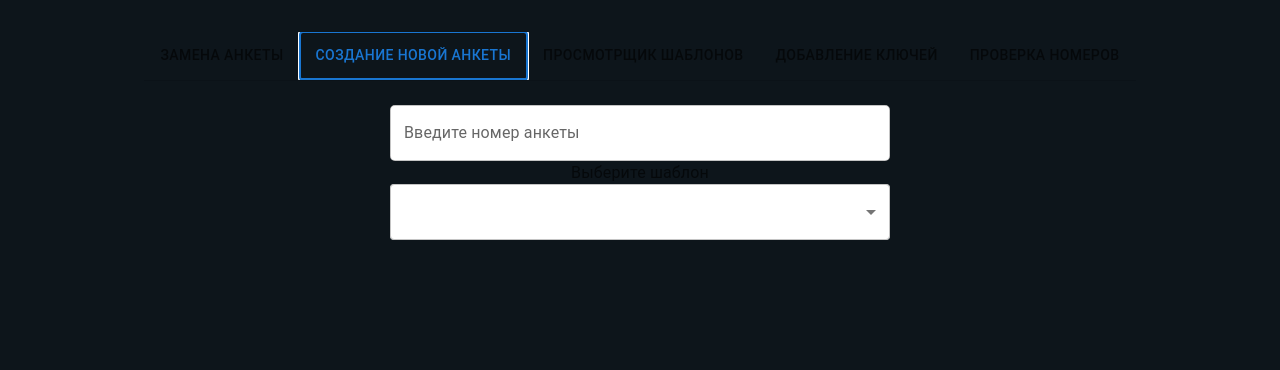
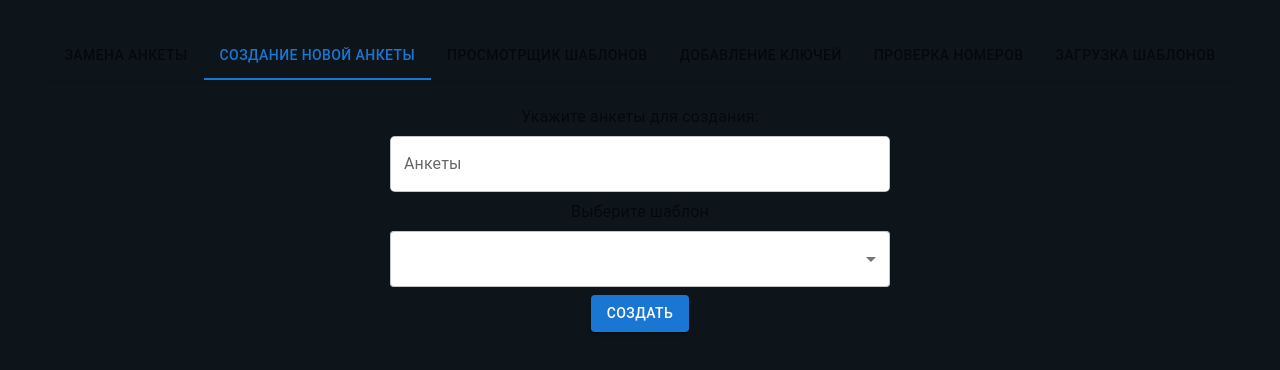
Before and after one commit to AmazingMoose/survey-auto, a React (Vite) app in the folder survey-auto/: page / in a window 1280 px wide. Both pictures are taken after a click on the tab "СОЗДАНИЕ НОВОЙ АНКЕТЫ". Shown: the top 370 px of the page. Built offline with nearby package versions, Linux system fonts and the light colour scheme.

Commit message:
Add new panels

```diff
--- a/survey-auto/package.json
+++ b/survey-auto/package.json
@@ -17,6 +17,7 @@
     "@mui/material": "^7.2.0",
     "@mui/styled-engine-sc": "^7.2.0",
     "@uiw/react-codemirror": "^4.24.0",
+    "axios": "^1.10.0",
     "codemirror": "^6.0.2",
     "react": "^19.1.0",
     "react-dom": "^19.1.0",
--- a/survey-auto/src/App.jsx
+++ b/survey-auto/src/App.jsx
@@ -6,7 +6,8 @@ import './App.css'
 import UpdateSurveyPanel from './components/UpdateSurveyPanel';
 import TemplateViewer from './components/TemplateViewer';
 import CreateSurveyPanel from './components/CreateSurveyPanel';
-
+import UploadTemplatePanel from './components/UploadTemplatePanel';
+import AddKeysPanel from './components/AddKeysPanel';
 
 function TabContentWrapper(props) {
   const { children, value, index, ...other } = props;
@@ -53,6 +54,7 @@ function App() {
             <Tab label="Просмотрщик шаблонов" {...allyProps(2)}/>
             <Tab label="Добавление ключей" {...allyProps(3)}/>
             <Tab label="Проверка номеров" {...allyProps(4)}/>
+            <Tab label="Загрузка шаблонов" {...allyProps(5)}/>
           </Tabs>
         </Box>
         <TabContentWrapper value={value} index={0}>
@@ -65,10 +67,13 @@ function App() {
           <TemplateViewer/>
         </TabContentWrapper>
         <TabContentWrapper value={value} index={3}>
-          Item Four
+          <AddKeysPanel/>
         </TabContentWrapper>
         <TabContentWrapper value={value} index={4}>
           Item Five
+        </TabContentWrapper>
+        <TabContentWrapper value={value} index={5}>
+          <UploadTemplatePanel/>
         </TabContentWrapper>
       </Box>
     </>
--- /dev/null
+++ b/survey-auto/src/components/AddKeysPanel.jsx
@@ -0,0 +1,46 @@
+import React, { useState } from "react";
+import Button from "@mui/material/Button";
+import Dialog from "@mui/material/Dialog";
+import DialogTitle from "@mui/material/DialogTitle";
+import TextField from "@mui/material/TextField";
+
+const AddDictDialog = (props) => {
+    const { onClose, open } = props
+    const handleClose = () => {
+        onClose()
+    }
+    return (
+        <Dialog onClose={handleClose} open={open} >
+            <DialogTitle>Введите название словаря</DialogTitle>
+            <TextField variant='filled' size="small" sx={{padding: "10px"}}/>
+            <Button>Добавить</Button>
+        </Dialog>
+    )
+}
+
+
+const AddKeysPanel = () => {
+
+    const [dialogOpen, setDialogOpen] = useState(false)
+
+
+    const handleClick = () => {
+        setDialogOpen(true)
+    }
+
+    const handleClose = () => {
+        setDialogOpen(false)
+    }
+
+    return (
+        <>
+            <Button onClick={ handleClick }>Добавить Словарь</Button>
+            <AddDictDialog
+                onClose={ handleClose }
+                open={ dialogOpen }
+            />
+        </>
+    )
+}
+
+export default AddKeysPanel
--- a/survey-auto/src/components/CreateSurveyPanel.jsx
+++ b/survey-auto/src/components/CreateSurveyPanel.jsx
@@ -1,33 +1,112 @@
 import { useState } from "react";
 import CustomSelect from "./CustomSelect";
+import Autocomplete from "@mui/material/Autocomplete";
 import TextField from "@mui/material/TextField";
+import Chip from "@mui/material/Chip";
+import Stack from "@mui/material/Stack";
+import Button from "@mui/material/Button";
+import InputLabel from "@mui/material/InputLabel";
 
 const CreateSurveyPanel = () => {
 
     const [template, setTemplate] = useState('')
+    const [surveyNames, setSurveyNames] = useState('')
+    const [badNames, setBadNames] = useState([])
+
+    const isBadOption = (option) => {
+        return badNames.includes(option)
+    }
 
     const handleTemplateChange = (event) => {
-        setTemplate(event.target.value)
+        setTemplate(event)
+    }
+
+    const validateNameString = (name) => {
+        if (name === '') return false
+        const numericSurveyName = parseInt(name)
+        return !isNaN(numericSurveyName)
+            && numericSurveyName >= 200
+            && numericSurveyName <= 999
+    }
+
+    const handleSurveyNameChange = (event, value, reason, details) => {
+        console.log(`event target val: ${event.target.value}`)
+        console.log(`value: ${value}`)
+        console.log(`reason: ${reason}`)
+        // console.log(`detail: ${details}`)
+        console.log(`surveyNames: ${surveyNames}`)
+        if (reason === 'clear' || reason === 'removeOption') {
+            setSurveyNames('')
+            if (reason === 'removeOption') {
+                setBadNames(badNames.filter(name => name !== details.option))
+            } else {
+                setBadNames([])
+            }
+            return
+        }
+        if (!validateNameString(event.target.value)) {
+            setBadNames(badNames.concat(event.target.value))
+            return
+        }
+
+        setSurveyNames(surveyNames === ''
+            ? event.target.value
+            : surveyNames.concat(',', event.target.value)
+        )
+    }
+
+    const handleInputChange = (event) => {
+        console.log(event.target.value);
     }
 
     const options = [
-        {id: 10, name: "Template1"},
-        {id: 20, name: "Template2"},
-        {id: 30, name: "Template3"},
-        {id: 40, name: "Template4"},
+        { id: 10, name: "Template1" },
+        { id: 20, name: "Template2" },
+        { id: 30, name: "Template3" },
+        { id: 40, name: "Template4" },
     ]
 
+    const hasErrors = badNames.length > 0
+
     return (
-        <>
-            <TextField id='survey-name'
+         <Stack width='100%' spacing={1} sx={{alignItems: 'center'}}>
+            <InputLabel color='primary'>
+                Укажите анкеты для создания:
+            </InputLabel>
+            <Autocomplete
+                id='survey-name'
+                options={[]}
                 label='Введите номер анкеты'
-                variant='outlined'
+                freeSolo
+                multiple
                 sx={{
-                    backgroundColor: 'white',
-                    borderRadius: '5px',
                     width:'500px'
                 }}
-                fullWidth
+                renderValue={(value, props) =>
+                    value.map((option, index) => {
+                        const { key, ...optionProps } = props({index})
+                        return (
+                            <Chip
+                                key={key}
+                                label={option}
+                                color={isBadOption(option) ? "error" : "primary"}
+                                {...optionProps}
+                            />
+                        )
+                    }
+                )}
+                onChange={handleSurveyNameChange}
+                onInputChange={handleInputChange}
+                renderInput={(params) =>
+                    <TextField
+                        sx={{backgroundColor: 'white', borderRadius: '5px'}}
+                        label='Анкеты'
+                        placeholder="Новые анкеты"
+                        error={hasErrors}
+                        helperText={hasErrors ? "Есть некорректные имена анкет" : ""}
+                        {...params}
+                    />
+                }
             />
             <CustomSelect
                 headerName={'Выберите шаблон'}
@@ -35,7 +114,8 @@ const CreateSurveyPanel = () => {
                 value={template}
                 options={options}
             />
-        </>
+            <Button variant='contained' disabled={hasErrors}>Создать</Button>
+        </Stack>
     )
 }
 
--- a/survey-auto/src/components/TemplateViewer.jsx
+++ b/survey-auto/src/components/TemplateViewer.jsx
@@ -32,7 +32,7 @@ const TemplateViewer = () => {
                 onChange={handleChange}
             />
             <div>
-                <Button>Сохранить шаблон</Button>
+                <Button>Создать новый шаблон</Button>
                 <Button>Сохранить шаблон</Button>
             </div>
             <CodeMirror style={{
--- /dev/null
+++ b/survey-auto/src/components/UploadTemplatePanel.jsx
@@ -0,0 +1,35 @@
+import Box from "@mui/material/Box";
+import Button from "@mui/material/Button";
+import InputLabel from "@mui/material/InputLabel";
+import Stack from "@mui/material/Stack";
+import TextField from "@mui/material/TextField";
+import React from "react";
+
+const UploadTemplatePanel = () => {
+
+    return (
+        <Stack spacing={2}>
+            <InputLabel>Введите название шаблона: </InputLabel>
+            <TextField
+                variant="filled"
+                fullWidth
+                size="small"
+                slotProps={{
+                    htmlInput: {
+                        style: {fontSize: 16}
+                    }
+                }}
+            />
+            <Stack>
+                <InputLabel>Путь к файлу: </InputLabel>
+                <Stack direction='row'>
+                    <TextField variant="filled" fullWidth disabled size="small"/>
+                    <Button variant="text">Обзор</Button>
+                </Stack>
+            </Stack>
+            <Button variant="contained">Загрузить</Button>
+        </Stack>
+    )
+}
+
+export default UploadTemplatePanel
--- a/survey-auto/src/index.css
+++ b/survey-auto/src/index.css
@@ -49,11 +49,9 @@ button {
 }
 button:hover {
   border-color: #646cff;
+  border-radius: 5px;
 }
-button:focus,
-button:focus-visible {
-  outline: 2px auto;
-}
+
 
 @media (prefers-color-scheme: light) {
   :root {
```
Also changed, not shown: survey-auto/src/services/survey.js (added, +11 -0 lines), 1 other file (tests, documents, lock files or other folders).
